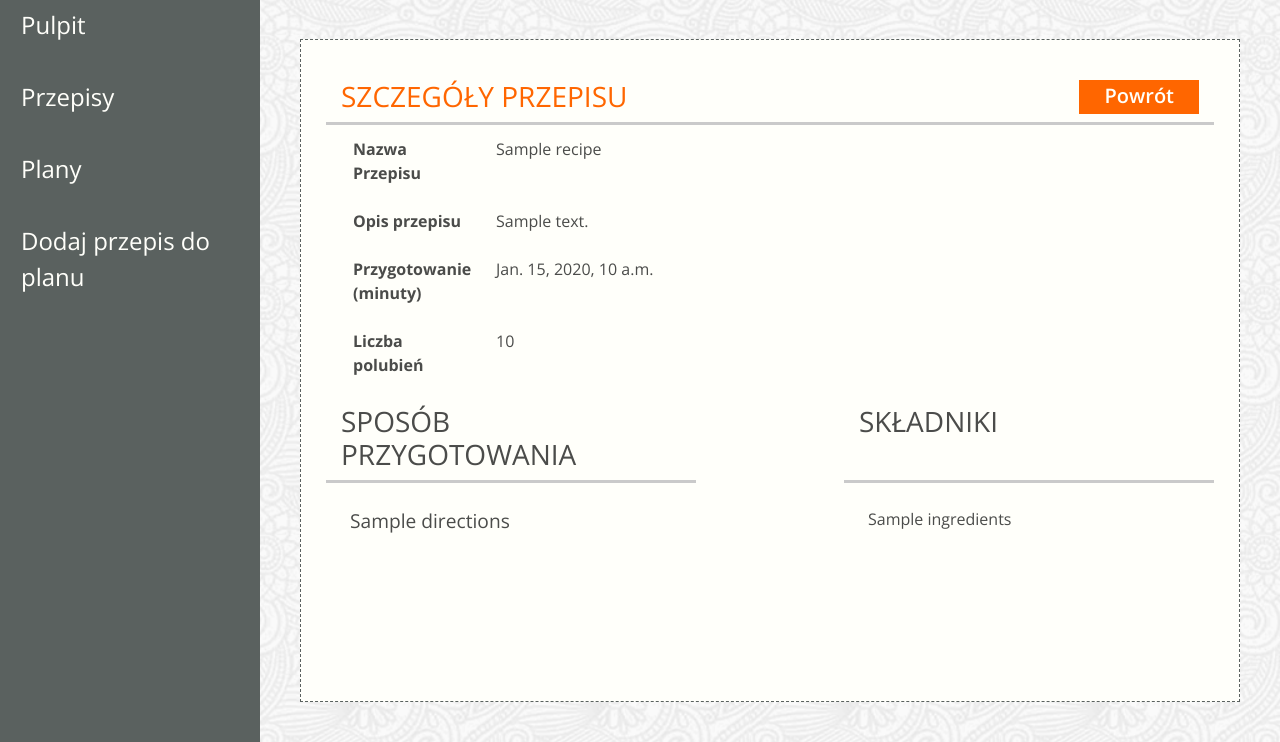
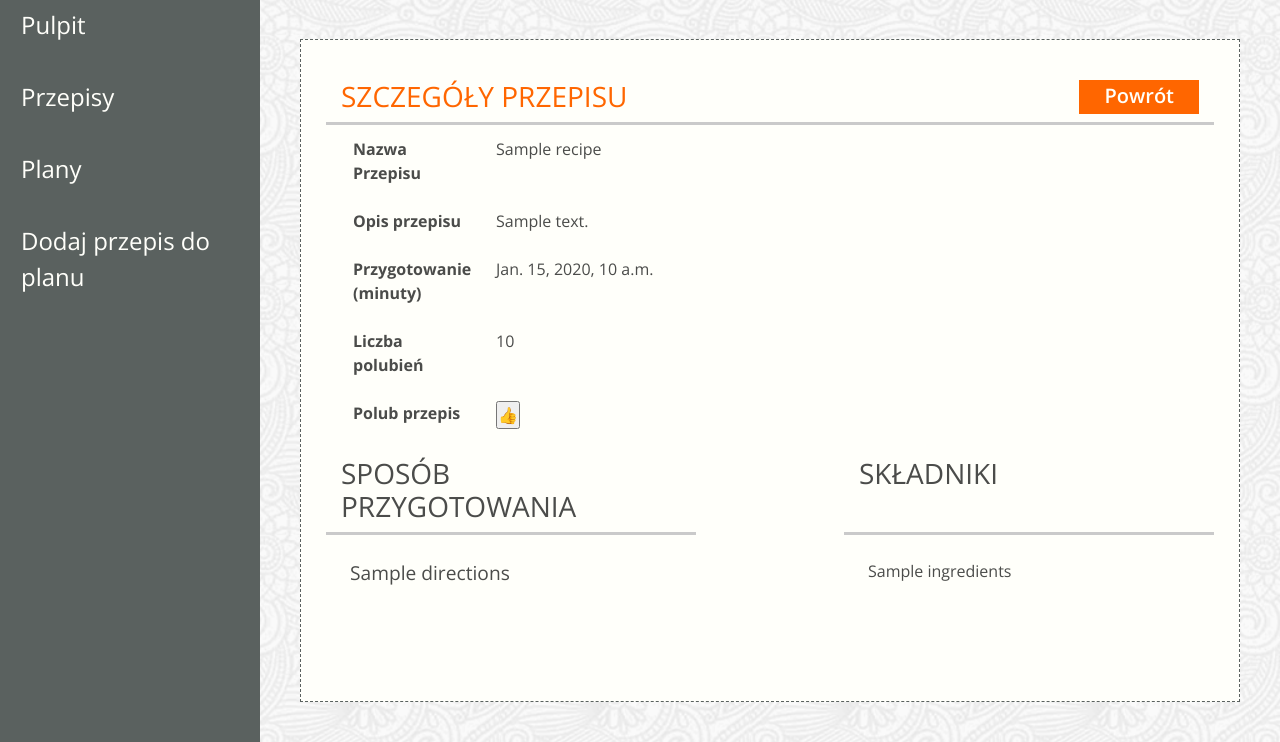
Before and after one commit to Samekmat/ScrumLab, a Django app: template jedzonko/templates/app-recipe-details.html in a window 1280 px wide. Shown: the part 85-827 px from the top of the page. Run offline with Django 3.2, Linux system fonts and the light colour scheme; the template is opened without the code that fills it: most values are stand-ins (such as "Sample title", 1, 10 or a date in 2020); some libraries are stand-ins or nearby versions; some web fonts are replaced.

Commit message:
thumb up button added

```diff
--- a/jedzonko/templates/app-recipe-details.html
+++ b/jedzonko/templates/app-recipe-details.html
@@ -38,6 +38,16 @@
                     {{ recipe.votes }}
                 </td>
             </tr>
+            <tr class="d-flex">
+                <th scope="row" class="col-2">Polub przepis</th>
+                <td class="col-7">
+                    <form method="post">
+                        {% csrf_token %}
+                        <input type="hidden" value="id">
+                        <input type="submit" value="👍">
+                    </form>
+                </td>
+            </tr>
             </tbody>
         </table>
 
```
Also changed, not shown: jedzonko/views.py (+7 -0 lines), jedzonko/migrations/0001_initial.py, jedzonko/migrations/0002_auto_20210222_1812.py, jedzonko/migrations/0003_auto_20210223_1350.py, jedzonko/migrations/0004_auto_20210224_1019.py, jedzonko/migrations/0005_recipe_directions.py, jedzonko/migrations/0006_auto_20210224_1318.py.
